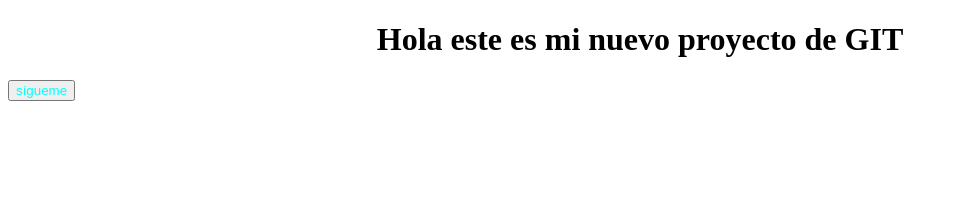
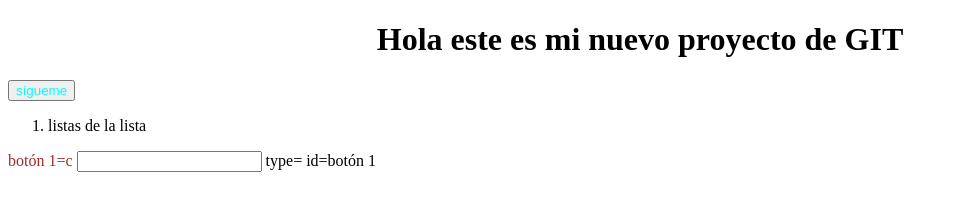
Before and after one commit to Sebas-Henao/Git_Git_remoto0, a plain HTML site: page Index.HTML in a window 1280 px wide. Shown: the whole page, without its empty margins (0-958 px from the left). Drawn offline with Linux system fonts and the light colour scheme.

Commit message:
última versión de código

```diff
--- a/Index.HTML
+++ b/Index.HTML
@@ -7,10 +7,24 @@
 </head>
 <body>
     <div>
+        <heater>
         <h1 style="text-align: center">
         Hola este es mi nuevo proyecto de GIT
         </h1>
         <button style="color:aqua">sígueme</button>
+        <ol>
+            <li>listas de la lista</li>
+
+        </ol>
+        </heater>
+    </div>
+    <div>
+        <main>
+            <form>
+                <label style="color:brown" >botón 1=c</label>
+                <input> type= id=botón 1 </input>
+            </form>
+        </main>
     </div>
 
 </body>
```
